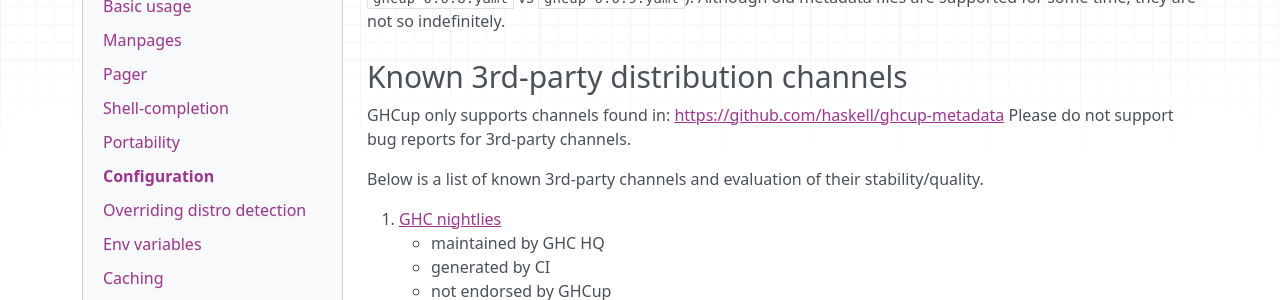
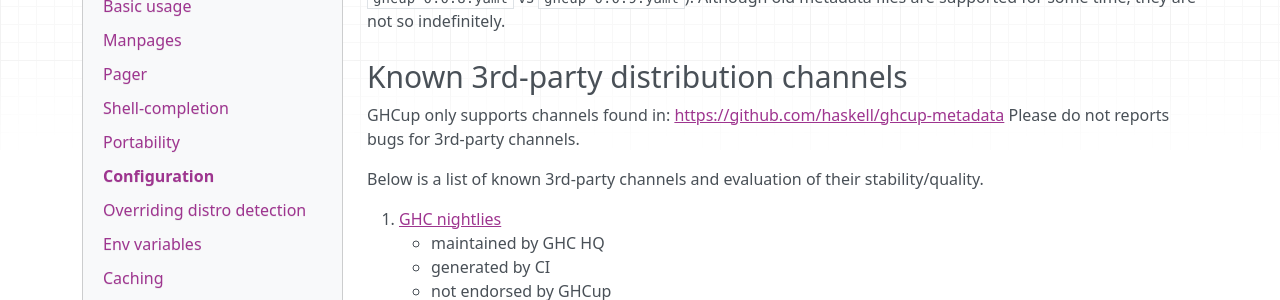
Before and after one commit to mpilgrem/ghcup-www, an MkDocs documentation site: the page built from docs/guide.md, in a window 1280 px wide and 900 px high, scrolled down 4510 px. Shown: the part 156-456 px from the top of the window. Built offline with MkDocs 1.6.1, drawn with Linux system fonts in a browser that asks for light colours; nearby versions of some CDN libraries.

Commit message:
Spelling

```diff
--- a/docs/guide.md
+++ b/docs/guide.md
@@ -211,7 +211,7 @@ are supported for some time, they are not so indefinitely.
 ### Known 3rd-party distribution channels
 
 GHCup only supports channels found in: [https://github.com/haskell/ghcup-metadata](https://github.com/haskell/ghcup-metadata)
-Please do not support bug reports for 3rd-party channels.
+Please do not reports bugs for 3rd-party channels.
 
 Below is a list of known 3rd-party channels and evaluation of their stability/quality.
 
```
